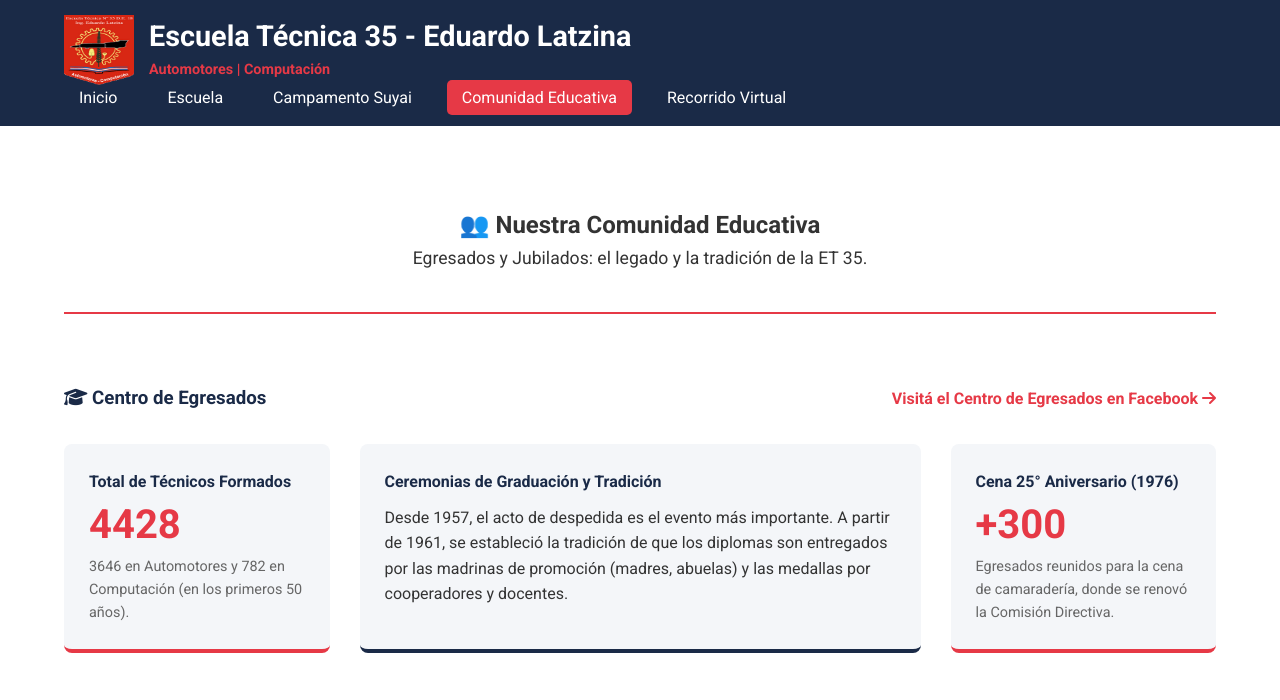
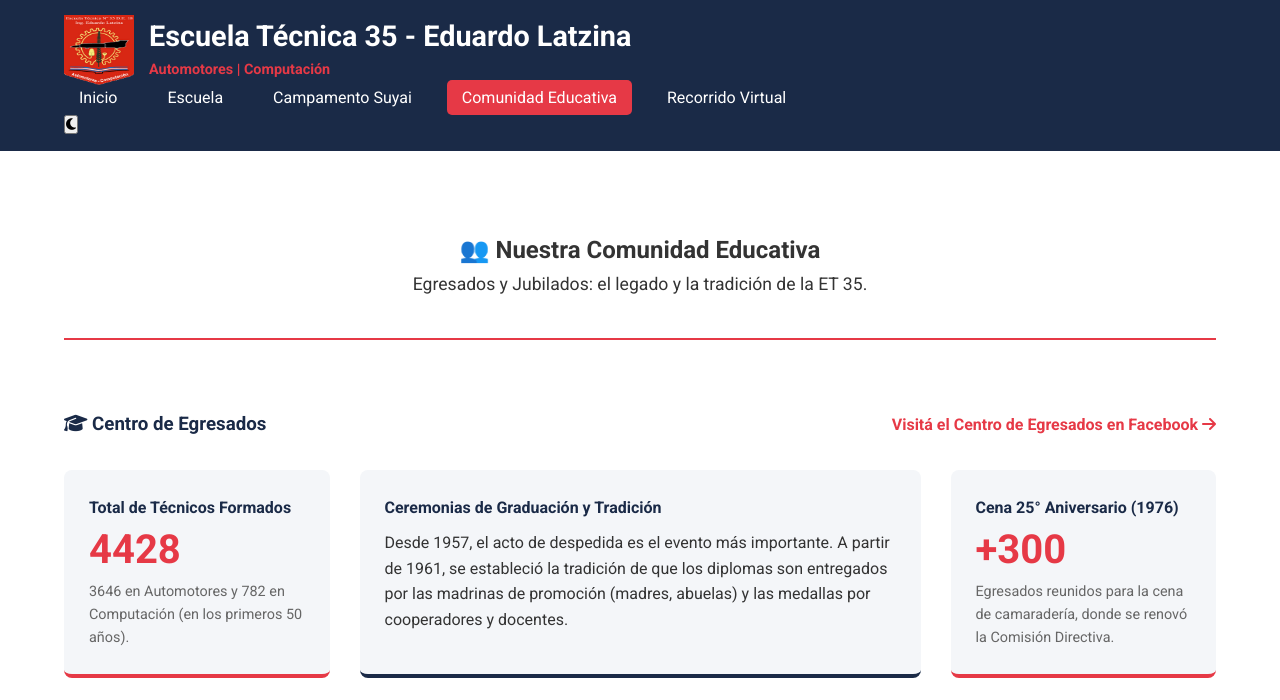
Before and after one commit to frann-1911/et35, a plain HTML site: page comunidad.html in a window 1280 px wide. Shown: the top 700 px of the page. Drawn offline with Linux system fonts and the light colour scheme.

Commit message:
Update comunidad.html

```diff
--- a/comunidad.html
+++ b/comunidad.html
@@ -26,15 +26,16 @@
                 <li><a href="comunidad.html" class="active">Comunidad Educativa</a></li>
                 <li><a href="recorrido.html">Recorrido Virtual</a></li>
             </ul>
+            <button id="theme-toggle" class="theme-toggle" aria-label="Cambiar tema">
+                <i class="fas fa-moon"></i>
+            </button>
         </nav>
     </header>
-
     <main class="page-content">
         <section class="page-hero">
             <h2>👥 Nuestra Comunidad Educativa</h2>
             <p class="subtitle">Egresados y Jubilados: el legado y la tradición de la ET 35.</p>
         </section>
-
         <section class="alumni-section container section-padding">
             <div class="header-with-link">
                 <h3><i class="fa-solid fa-graduation-cap"></i> Centro de Egresados</h3>
@@ -61,7 +62,6 @@
                     <p class="stat-detail">Egresados reunidos para la cena de camaradería, donde se renovó la Comisión Directiva.</p>
                 </div>
             </div>
-
             <div class="alumni-sub-sections">
                 <div class="labor-distribution">
                     <h4>📊 Distribución Laboral de Egresados</h4>
@@ -80,7 +80,6 @@
                         </div>
                     </div>
                 </div>
-
                 <div class="important-milestones">
                     <h4>🏆 Hitos Importantes</h4>
                     <ul class="milestone-list">
@@ -91,19 +90,15 @@
                     </ul>
                 </div>
             </div>
-
         </section>
-
         <section class="retired-section container section-padding bg-light">
             <h3><i class="fa-solid fa-users-gear"></i> Centro de Jubilados</h3>
-
             <div class="retired-content-grid">
                 <div class="retired-founding card">
                     <h4>🏁 Fundación y Primeros Pasos</h4>
                     <p>Fundado en 1978 por iniciativa de la dirección de la escuela, con el profesor Elías Zárate como presidente y Olga Chacra como secretaria. En 1980, lograron reunir a 102 maestros fundadores en una jornada de reencuentro.</p>
                     <p class="highlight-info">Formalización (2000): Se modificaron los estatutos para registrar el Centro en la Secretaría de la Tercera Edad del Gobierno de la Ciudad de Buenos Aires.</p>
                 </div>
-
                 <div class="retired-activities card">
                     <h4>🎉 Actividades Anuales y Reencuentros</h4>
                     <p>El Centro asiste a todas las reuniones de camaradería organizadas por la Mutual. Más de 50 jubilados asisten anualmente a los almuerzos de aniversario, al homenaje del día del maestro y a la despedida del año lectivo.</p>
@@ -137,7 +132,6 @@
             © 2025 Escuela Técnica 35 - Eduardo Latzina. Todos los derechos reservados.
         </div>
     </footer>
-
     <script src="script.js"></script>
 </body>
 </html>
```
